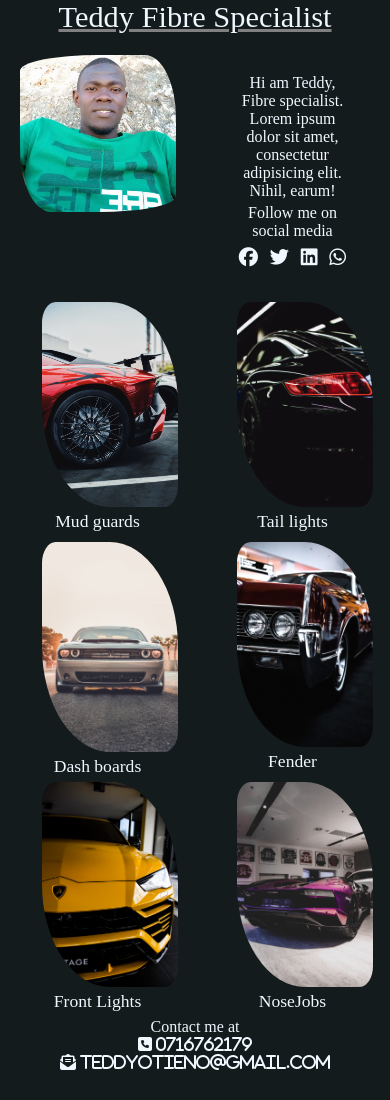
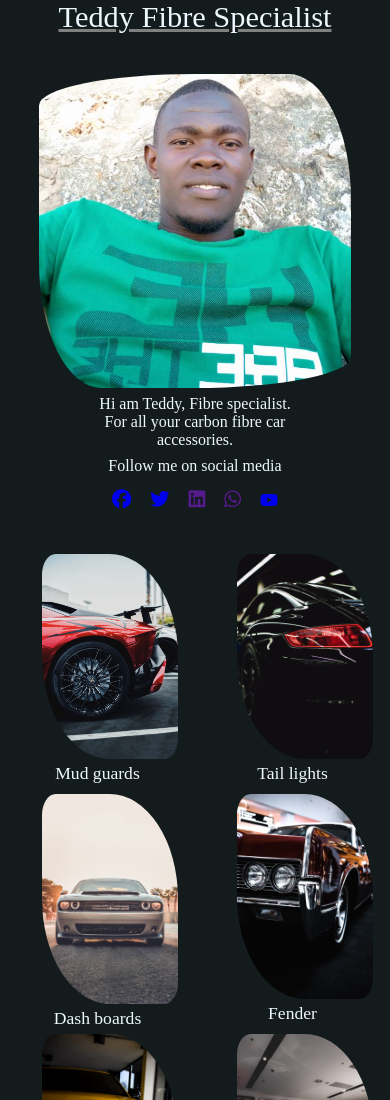
Before and after one commit to Kuligha/teddyfibre, a plain HTML site: page index.html in a window 390 px wide. Shown: the top 1100 px of the page. Drawn offline with Linux system fonts and the light colour scheme.

Commit message:
changed the wrapper and banner section

```diff
--- a/Main/main.css
+++ b/Main/main.css
@@ -1,6 +1,6 @@
 /* Developed mobile first */
 
-@media screen and (max-width: 800px) {
+@media screen and (max-width: 768px) {
     body{
         margin: 0;
         padding: 0;
@@ -16,9 +16,7 @@
     }
 
     .navigation {
-
         padding: 0;
-
     }
 
     .navigation p {
@@ -31,24 +29,25 @@
     }
     .banner {
         display: grid;
-        grid-template-columns: 1fr 1fr;
+        grid-template-rows: auto;
 
     }
 
     .banner .p_intro {
-        margin: 20% 20% 0 20%;
+        margin: 0.8% 20% 0 20%;
         padding: 0;
         text-align: center;
     }
 
     .banner .p_media{
-        margin: 2% 20% 2% 20%;
+        margin: 2% 20% 0% 20%;
         padding: 0;
         text-align: center;
     }
 
     .banner .p_media_icons{
         text-align: center;
+        padding: 7px;
     }
 
     .banner .p_media_icons .fab{
--- a/index.html
+++ b/index.html
@@ -19,15 +19,19 @@
         <div class="banner">
             <div><img src="/images/Teddy profile whatsapp.png" alt=""></div>
             <div>
-                <p class="p_intro">Hi am Teddy, Fibre specialist. <br> Lorem ipsum dolor sit amet, consectetur
-                    adipisicing elit. Nihil,
-                    earum!</p>
+                <p class="p_intro">Hi am Teddy, Fibre specialist. <br> For all your carbon fibre car accessories.
+                    </menu>
+                </p>
                 <p class="p_media">Follow me on social media</p>
                 <div class="p_media_icons">
-                    <i class="fab fa-facebook" style="font-size: 1.2em;"></i>
-                    <i class="fab fa-twitter" style="font-size: 1.2em;"></i>
-                    <i class="fab fa-linkedin" style="font-size: 1.2em;"></i>
-                    <i class="fab fa-whatsapp" style="font-size: 1.2em;"></i>
+                    <a href="https://www.facebook.com/Teddiano"><i class="fab fa-facebook"
+                            style="font-size: 1.2em;"></i></a>
+                    <a href="https://twitter.com/TeddyWasonga"><i class="fab fa-twitter"
+                            style="font-size: 1.2em;"></i></a>
+                    <a href=""><i class="fab fa-linkedin" style="font-size: 1.2em;"></i></a>
+                    <a href=""><i class="fab fa-whatsapp" style="font-size: 1.2em;"></i></a>
+                    <a href="https://www.youtube.com/watch?v=qqZ1nQv_Dfc&feature=youtube_gdata_player"><i
+                            class="fab fa-youtube"></i></a>
                 </div>
             </div>
         </div>
```
